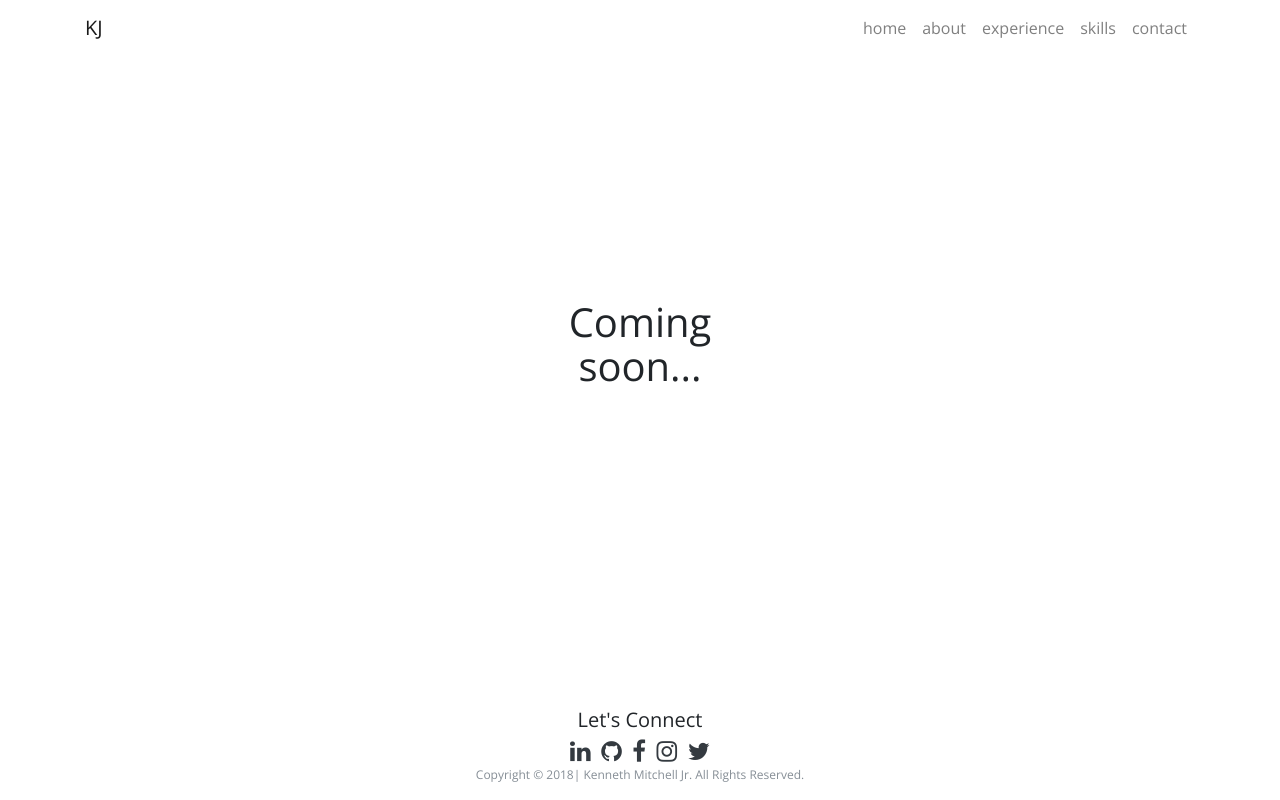
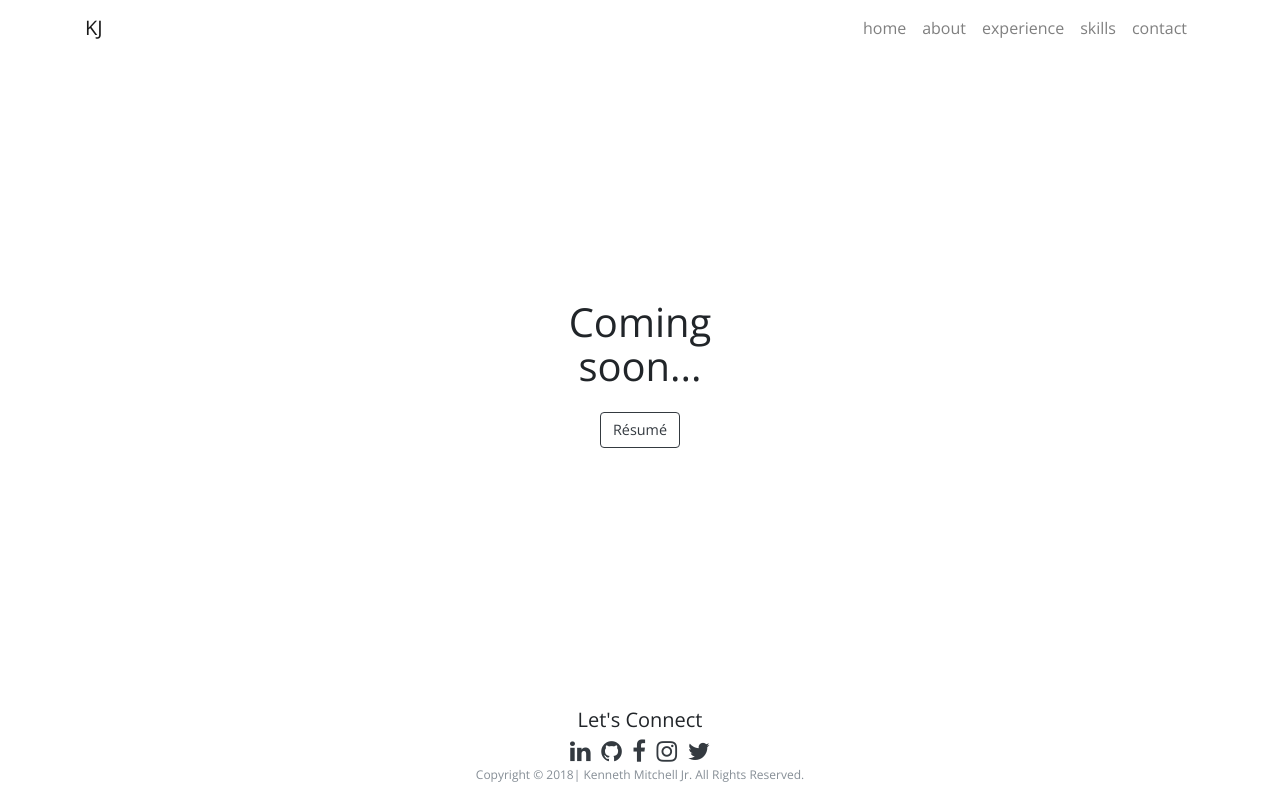
Before and after one commit to kjmitchelljr/kjmitchelljr, a website: page src/index.html in a window 1280 px wide. Drawn offline with nearby package versions, Linux system fonts and the light colour scheme.

Commit message:
Added resume button

```diff
--- a/src/index.html
+++ b/src/index.html
@@ -45,6 +45,7 @@
       <div class="row">
         <div class="col text-center m-auto centered-div">
           <h1 class="home">Coming soon...</h1>
+          <a href="https://drive.google.com/open?id=1vbBNCSutbRSNs6g2Mzshlfzdyz8kZ35Q" class="btn btn-outline-dark mt-3 resume-btn">Résumé</a>
         </div>
       </div>
     </div>
--- a/src/scss/style.scss
+++ b/src/scss/style.scss
@@ -20,6 +20,10 @@ body{
   font-weight: 300;
 }
 
+.resume-btn{
+  font-size: 0.9rem;
+}
+
 #main-footer{
   position: absolute;
   right: 0;
```
Also changed, not shown: src/css/style.css.
